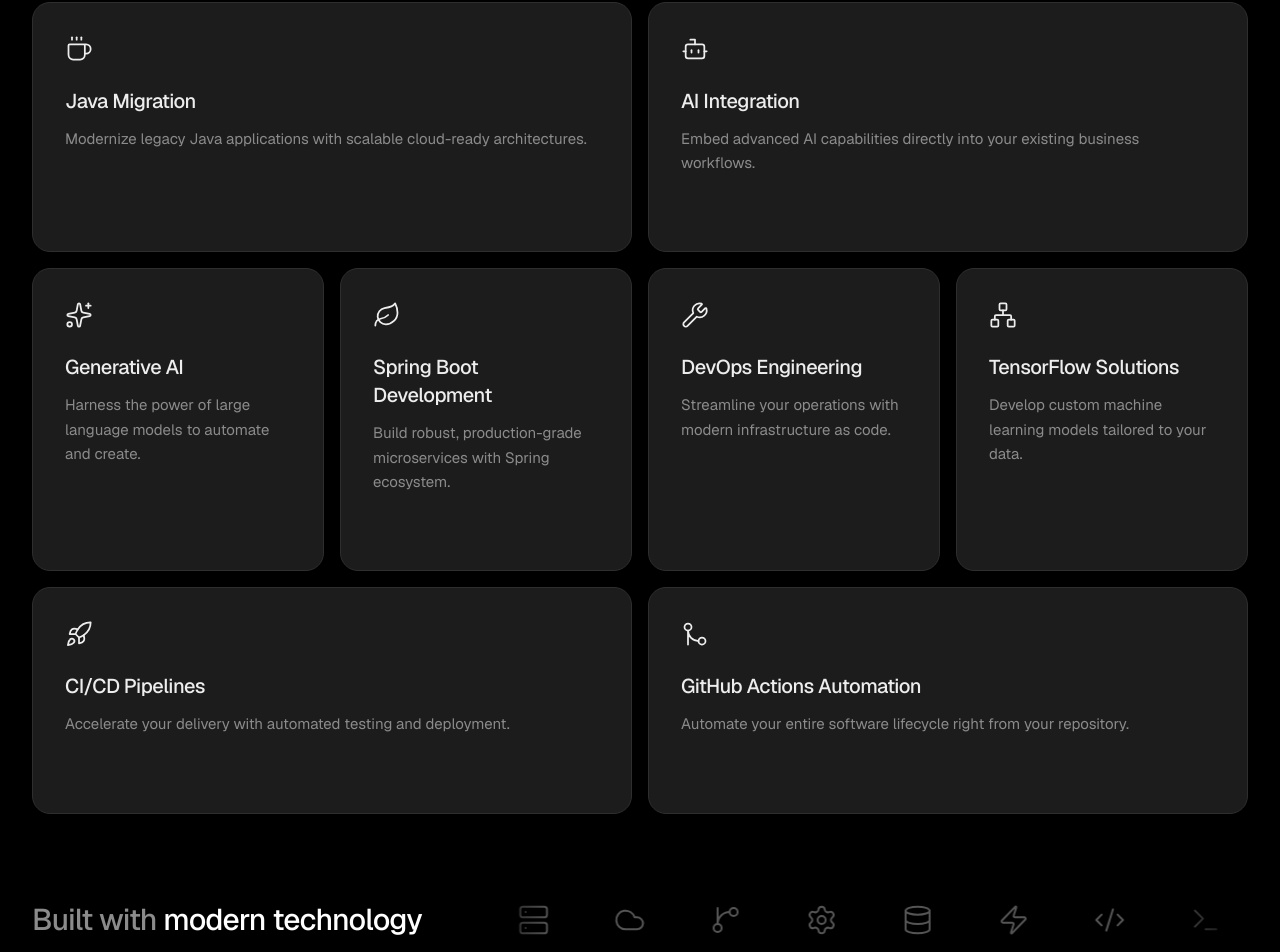
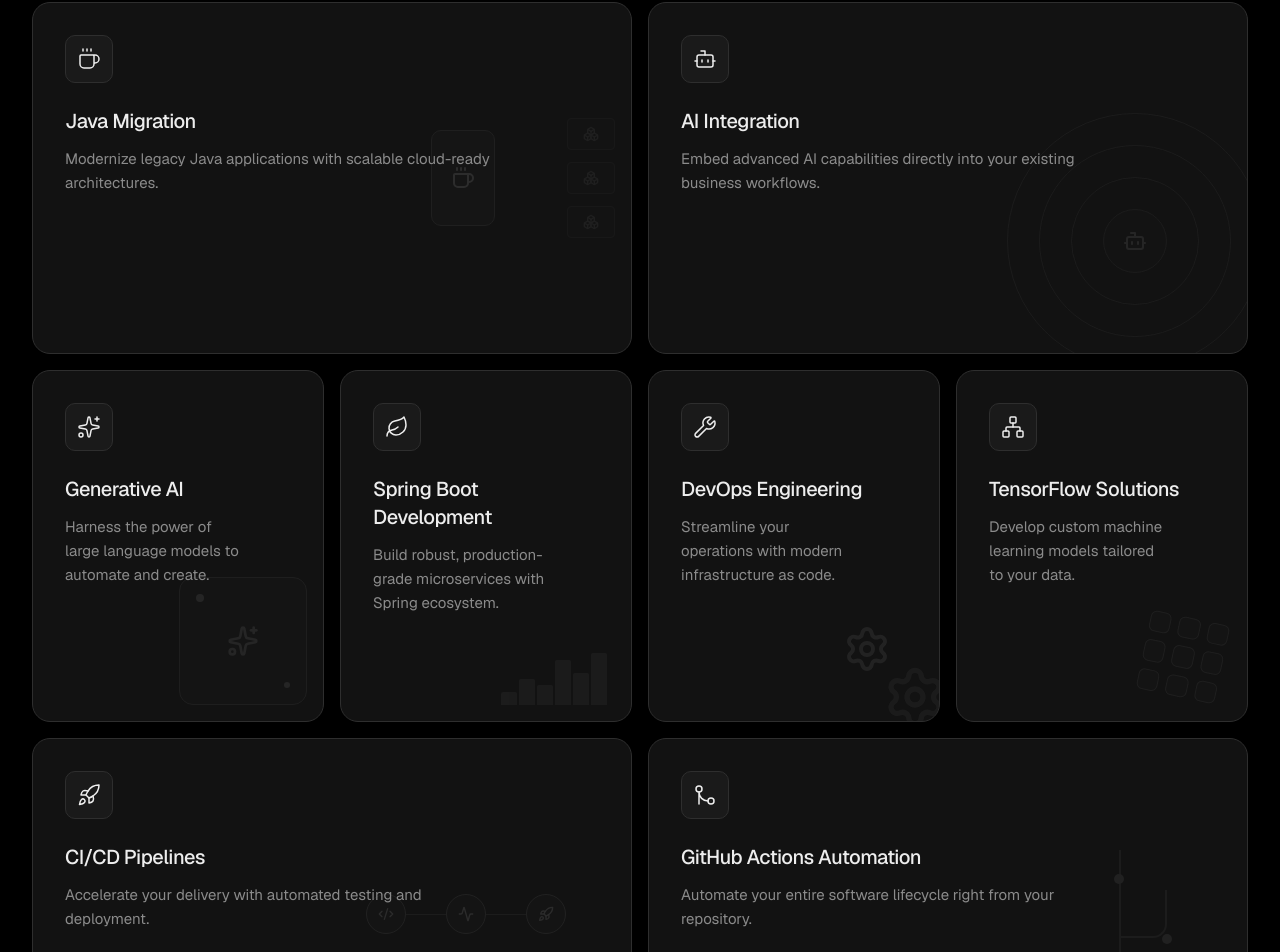
Before and after one commit to CloudNexus-Org/CN-Web-Frontend, a Next.js app: page / in a window 1280 px wide. Shown: the part 1028-1980 px from the top of the page. Built offline with nearby package versions, Linux system fonts and the light colour scheme.

Commit message:
Feat: animation

```diff
--- a/components/sections/known-for.tsx
+++ b/components/sections/known-for.tsx
@@ -1,46 +1,149 @@
 import { FC } from 'react';
-import { Coffee, Bot, Sparkles, Leaf, Wrench, Network, Rocket, GitMerge, ArrowRight } from 'lucide-react';
+import { Coffee, Bot, Sparkles, Leaf, Wrench, Network, Rocket, GitMerge, ArrowRight, Code2, Activity, Boxes, Settings } from 'lucide-react';
 
 const services = [
   {
     title: 'Java Migration',
     description: 'Modernize legacy Java applications with scalable cloud-ready architectures.',
     icon: Coffee,
+    Visual: () => (
+      <div className="absolute right-0 bottom-0 top-0 w-1/2 overflow-hidden pointer-events-none flex items-center justify-end pr-8 opacity-40 group-hover:opacity-100 transition-opacity duration-700">
+        <div className="flex items-center gap-4 translate-x-4 group-hover:translate-x-0 transition-transform duration-700 ease-out">
+          <div className="w-16 h-24 bg-[#1a1a1a] border border-[#333] rounded-lg flex items-center justify-center relative z-10">
+            <Coffee className="w-6 h-6 text-[#555] group-hover:text-[#3ecf8e] transition-colors duration-500" />
+            <div className="absolute inset-0 bg-transparent group-hover:bg-[#3ecf8e]/5 transition-colors duration-500 rounded-lg" />
+          </div>
+          <div className="flex flex-col gap-3">
+             {[0, 1, 2].map((i) => (
+                <div key={i} className="flex items-center gap-1 opacity-0 group-hover:opacity-100 transition-opacity duration-500" style={{ transitionDelay: `${i * 150}ms` }}>
+                  <div className="h-[1px] w-6 bg-gradient-to-r from-transparent to-[#3ecf8e]" />
+                  <ArrowRight className="w-3 h-3 text-[#3ecf8e]" />
+                </div>
+             ))}
+          </div>
+          <div className="flex flex-col gap-3">
+             {[0, 1, 2].map((i) => (
+               <div key={i} className="w-12 h-8 bg-[#1a1a1a] border border-[#333] group-hover:border-[#3ecf8e]/50 rounded flex items-center justify-center transition-all duration-500 opacity-50 group-hover:opacity-100" style={{ transitionDelay: `${i * 150}ms` }}>
+                 <Boxes className="w-4 h-4 text-[#555] group-hover:text-[#3ecf8e]" />
+               </div>
+             ))}
+          </div>
+        </div>
+      </div>
+    )
   },
   {
     title: 'AI Integration',
     description: 'Embed advanced AI capabilities directly into your existing business workflows.',
     icon: Bot,
+    Visual: () => (
+      <div className="absolute -right-4 -bottom-4 w-64 h-64 pointer-events-none opacity-30 group-hover:opacity-100 transition-opacity duration-700">
+        <div className="relative w-full h-full flex items-center justify-center">
+           <div className="absolute w-16 h-16 bg-[#1a1a1a] border border-[#333] group-hover:border-[#3ecf8e]/50 rounded-full flex items-center justify-center z-10 group-hover:shadow-[0_0_30px_rgba(62,207,142,0.15)] transition-all duration-500">
+             <Bot className="w-6 h-6 text-[#555] group-hover:text-[#3ecf8e] group-hover:scale-110 transition-all duration-500" />
+           </div>
+           {[...Array(3)].map((_, i) => (
+             <div key={i} className="absolute border border-[#333] group-hover:border-[#3ecf8e]/20 rounded-full transition-colors duration-700" style={{ width: `${8 + i * 4}rem`, height: `${8 + i * 4}rem` }}>
+               <div className="absolute top-0 left-1/2 -translate-x-1/2 -translate-y-1/2 w-2 h-2 bg-[#444] group-hover:bg-[#3ecf8e] rounded-full group-hover:shadow-[0_0_10px_#3ecf8e] opacity-0 group-hover:opacity-100 transition-all duration-500" style={{ transitionDelay: `${i * 200}ms` }} />
+             </div>
+           ))}
+        </div>
+      </div>
+    )
   },
   {
     title: 'Generative AI',
     description: 'Harness the power of large language models to automate and create.',
     icon: Sparkles,
+    Visual: () => (
+      <div className="absolute right-4 bottom-4 pointer-events-none flex items-center justify-center w-32 h-32 opacity-40 group-hover:opacity-100 transition-opacity duration-500">
+         <div className="relative w-full h-full border border-[#333] group-hover:border-[#3ecf8e]/30 bg-[#1a1a1a] group-hover:bg-[#3ecf8e]/5 rounded-xl transition-colors duration-500 flex flex-col items-center justify-center overflow-hidden">
+            <Sparkles className="absolute top-1/2 left-1/2 -translate-x-1/2 -translate-y-1/2 w-8 h-8 text-[#444] group-hover:text-[#3ecf8e] group-hover:scale-110 transition-all duration-500" />
+            <div className="absolute top-4 left-4 w-2 h-2 rounded-full bg-[#444] group-hover:bg-[#3ecf8e] transition-colors" />
+            <div className="absolute bottom-4 right-4 w-1.5 h-1.5 rounded-full bg-[#444] group-hover:bg-[#3ecf8e] transition-colors" />
+         </div>
+      </div>
+    )
   },
   {
     title: 'Spring Boot Development',
     description: 'Build robust, production-grade microservices with Spring ecosystem.',
     icon: Leaf,
+    Visual: () => (
+      <div className="absolute right-6 bottom-4 pointer-events-none opacity-30 group-hover:opacity-100 transition-opacity duration-500">
+         <div className="flex items-end gap-[2px] h-16">
+            {[2, 4, 3, 7, 5, 8].map((h, i) => (
+              <div key={i} className="w-4 bg-[#333] group-hover:bg-[#3ecf8e] transition-all duration-500 ease-out rounded-t-[2px]" style={{ height: `${h * 0.4}rem`, transitionDelay: `${i * 75}ms` }} />
+            ))}
+         </div>
+      </div>
+    )
   },
   {
     title: 'DevOps Engineering',
     description: 'Streamline your operations with modern infrastructure as code.',
     icon: Wrench,
+    Visual: () => (
+      <div className="absolute -right-4 -bottom-4 w-32 h-32 pointer-events-none opacity-20 group-hover:opacity-100 transition-opacity duration-500 overflow-hidden">
+         <Settings className="absolute top-4 left-4 w-12 h-12 text-[#666] group-hover:text-[#3ecf8e] group-hover:animate-[spin_4s_linear_infinite] transition-colors" />
+         <Settings className="absolute bottom-2 right-2 w-16 h-16 text-[#444] group-hover:text-[#3ecf8e]/60 group-hover:animate-[spin_6s_linear_infinite_reverse] transition-colors" />
+      </div>
+    )
   },
   {
     title: 'TensorFlow Solutions',
     description: 'Develop custom machine learning models tailored to your data.',
     icon: Network,
+    Visual: () => (
+      <div className="absolute -right-2 -bottom-2 w-36 h-36 pointer-events-none flex items-center justify-center overflow-hidden opacity-40 group-hover:opacity-100 transition-opacity duration-500">
+         <div className="relative w-20 h-20 rotate-12 group-hover:rotate-0 transition-transform duration-700 ease-out">
+            <div className="absolute inset-0 grid grid-cols-3 grid-rows-3 gap-2">
+               {[...Array(9)].map((_, i) => (
+                 <div key={i} className="w-full h-full border border-[#333] group-hover:border-[#3ecf8e]/40 rounded-sm bg-[#1a1a1a] group-hover:bg-[#3ecf8e]/10 transition-colors duration-500" style={{ transitionDelay: `${(i % 3 + Math.floor(i / 3)) * 75}ms` }} />
+               ))}
+            </div>
+         </div>
+      </div>
+    )
   },
   {
     title: 'CI/CD Pipelines',
     description: 'Accelerate your delivery with automated testing and deployment.',
     icon: Rocket,
+    Visual: () => (
+      <div className="absolute right-0 bottom-0 top-0 w-2/3 md:w-1/2 pointer-events-none overflow-hidden opacity-30 group-hover:opacity-100 transition-opacity duration-700 flex items-center justify-center pr-8">
+         <div className="relative w-full h-full flex flex-col items-center justify-center max-w-[200px]">
+            <div className="absolute left-0 w-full h-[1px] bg-[#333] top-1/2" />
+            <div className="flex items-center justify-between w-full z-10">
+               <div className="w-10 h-10 rounded-full bg-[#1a1a1a] border border-[#444] group-hover:border-[#3ecf8e]/60 transition-all duration-500 flex items-center justify-center">
+                 <Code2 className="w-4 h-4 text-[#666] group-hover:text-[#3ecf8e]" />
+               </div>
+               <div className="w-10 h-10 rounded-full bg-[#1a1a1a] border border-[#444] group-hover:border-[#3ecf8e]/60 transition-all duration-500 delay-150 flex items-center justify-center">
+                 <Activity className="w-4 h-4 text-[#666] group-hover:text-[#3ecf8e]" />
+               </div>
+               <div className="w-10 h-10 rounded-full bg-[#1a1a1a] border border-[#444] group-hover:border-[#3ecf8e]/60 transition-all duration-500 delay-300 flex items-center justify-center group-hover:shadow-[0_0_15px_rgba(62,207,142,0.2)]">
+                 <Rocket className="w-4 h-4 text-[#666] group-hover:text-[#3ecf8e] group-hover:translate-x-1 group-hover:-translate-y-1 transition-all duration-500" />
+               </div>
+            </div>
+         </div>
+      </div>
+    )
   },
   {
     title: 'GitHub Actions Automation',
     description: 'Automate your entire software lifecycle right from your repository.',
     icon: GitMerge,
+    Visual: () => (
+      <div className="absolute right-12 bottom-0 top-0 pointer-events-none opacity-30 group-hover:opacity-100 transition-opacity duration-500 flex items-center">
+        <div className="flex flex-col items-center gap-0 relative h-32 w-24">
+          <div className="absolute left-4 top-0 bottom-0 w-[2px] bg-[#333] group-hover:bg-[#3ecf8e]/40 transition-colors duration-500" />
+          <div className="absolute left-4 top-10 w-12 h-12 border-b-2 border-r-2 border-[#333] group-hover:border-[#3ecf8e] rounded-br-xl transition-colors duration-500 delay-100" />
+
+          <div className="absolute left-[11px] top-6 w-[10px] h-[10px] rounded-full bg-[#444] group-hover:bg-[#3ecf8e] group-hover:shadow-[0_0_10px_#3ecf8e] z-10 transition-all duration-500 delay-200" />
+          <div className="absolute left-[59px] top-[84px] w-[10px] h-[10px] rounded-full bg-[#444] group-hover:bg-[#3ecf8e] group-hover:shadow-[0_0_10px_#3ecf8e] z-10 transition-all duration-500 delay-300" />
+        </div>
+      </div>
+    )
   },
 ];
 
@@ -49,51 +152,37 @@ export const KnownFor: FC = () => {
     <section className="w-full py-12 bg-black">
       <div className="mx-auto max-w-7xl px-6 md:px-8">
         <div className="flex flex-col gap-12">
-
-          {/* <div className="flex flex-col gap-4">
-            <h2 className="text-3xl md:text-4xl font-semibold tracking-tight text-white">
-              What We Are Known For
-            </h2>
-            <p className="text-[#8b8b8b] max-w-2xl text-lg">
-              Delivering high-performance backend, intelligent automation, and robust cloud infrastructure to elevate your business.
-            </p>
-          </div> */}
-
           <div className="grid grid-cols-1 md:grid-cols-2 lg:grid-cols-4 gap-4">
             {services.map((service, i) => {
               const Icon = service.icon;
-              // Supabase Bento Grid Pattern: 2 large cards, 4 small cards, 2 large cards
               const isLarge = i === 0 || i === 1 || i === 6 || i === 7;
 
               return (
                 <div
                   key={i}
-                  className={`group relative flex flex-col items-start bg-[#1c1c1c] border border-[#2e2e2e] hover:border-[#3ecf8e] hover:bg-[#232323] transition-all duration-300 rounded-2xl p-8 overflow-hidden cursor-pointer ${isLarge ? 'lg:col-span-2' : 'lg:col-span-1'
-                    }`}
+                  className={`group relative flex flex-col items-start bg-[#121212] border border-[#2e2e2e] hover:border-[#3ecf8e]/50 hover:bg-[#161616] transition-all duration-500 rounded-2xl p-8 overflow-hidden cursor-pointer min-h-[20rem] md:min-h-[22rem] ${isLarge ? 'lg:col-span-2' : 'lg:col-span-1'}`}
                 >
-                  {/* Subtle inner glow matching Supabase style */}
-                  <div className="absolute inset-0 bg-gradient-to-br from-white/[0.03] to-transparent opacity-0 group-hover:opacity-100 transition-opacity duration-300 pointer-events-none" />
+                  {service.Visual && <service.Visual />}
 
-                  <div className="mb-6 text-[#ededed] group-hover:text-[#3ecf8e] transition-colors duration-300">
-                    <Icon className="w-7 h-7 stroke-[1.5]" />
+                  <div className="relative z-10 mb-6 flex h-12 w-12 items-center justify-center rounded-lg border border-[#2e2e2e] bg-[#1a1a1a] text-[#ededed] group-hover:text-[#3ecf8e] group-hover:border-[#3ecf8e]/30 transition-colors duration-500">
+                    <Icon className="w-6 h-6 stroke-[1.5]" />
                   </div>
 
-                  <h3 className="text-xl font-medium text-[#ededed] mb-3 tracking-tight">
+                  <h3 className="relative z-10 text-xl font-medium text-[#ededed] mb-3 tracking-tight">
                     {service.title}
                   </h3>
 
-                  <p className="text-[15px] text-[#8b8b8b] leading-relaxed mb-6 flex-1">
+                  <p className="relative z-10 text-[15px] text-[#8b8b8b] leading-relaxed mb-6 flex-1 max-w-full lg:max-w-[80%]">
                     {service.description}
                   </p>
 
-                  <div className="flex items-center text-[#3ecf8e] text-sm font-medium opacity-0 -translate-x-2 group-hover:opacity-100 group-hover:translate-x-0 transition-all duration-300">
-                    Learn more <ArrowRight className="w-4 h-4 ml-1" />
+                  <div className="relative z-10 mt-auto flex items-center text-[#3ecf8e] text-sm font-medium opacity-0 -translate-x-2 group-hover:opacity-100 group-hover:translate-x-0 transition-all duration-300">
+                    Explore <ArrowRight className="w-4 h-4 ml-1" />
                   </div>
                 </div>
               );
             })}
           </div>
-
         </div>
       </div>
     </section>
```
